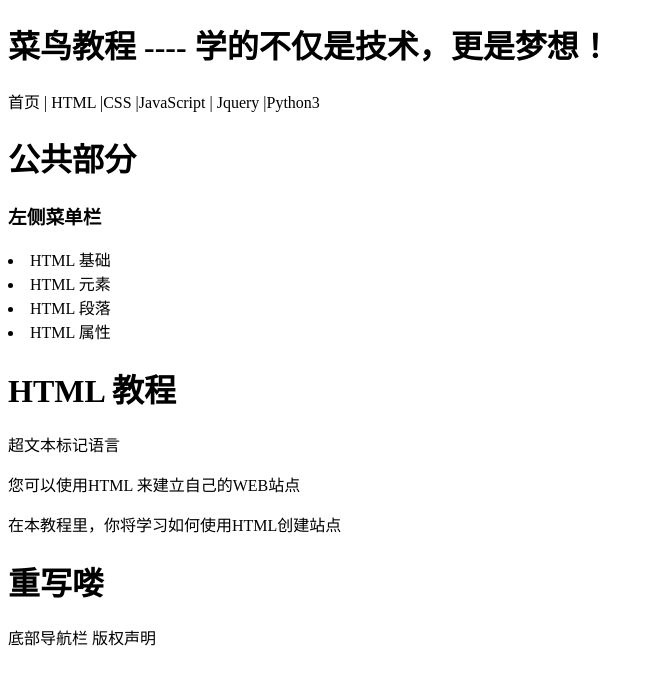
After one commit to 6148694/MyDjango, a Django app: page /chongxie/ in a window 1280 px wide. The commit adds this page. Shown: the top 685 px of the page, without its empty margins (0-653 px from the left). Run offline with Django 3.2, Linux system fonts and the light colour scheme.

Commit message:
提交代码

```diff
--- a/MyDjango/urls.py
+++ b/MyDjango/urls.py
@@ -23,5 +23,8 @@
     url(r'^login/$', views.login,name="login"),
     #path('lianxi/<age>/<name>/',views.lianxi),
     url(r'^lianxi/(?P<age>[1-10]{2})/(?P<name>[a-z]{2}$)',views.lianxi),
-    url(r"^person/$",views.person)
+    url(r"^person/$",views.personalView),
+    url(r"^navigationbar/$",views.navlist),
+    url(r"^block/$", views.block),
+    url(r"^chongxie/$", views.chongxie)
 ]
--- /dev/null
+++ b/cien/templatetags/__init__.py
@@ -0,0 +1,2 @@
+#!/usr/bin/env python
+# coding:utf-8
--- a/cien/tests.py
+++ b/cien/tests.py
@@ -1,3 +1,2 @@
 from django.test import TestCase
-tiaoshi
 # Create your tests here.
--- a/cien/views.py
+++ b/cien/views.py
@@ -25,15 +25,51 @@
         "name":name
     }
     return JsonResponse(information)
-def person(request):
+def personalView(request):
     context = {
-        "name":"王磊",
-        "n_namer":"磊子",
-        "age":30,
-        "fancy":["语文","数学","英语","计算机"],
+        "name":"上海-悠悠",
+        "n_name":"",
+        "age":"20",
+        "fancy":["python","django","pytest","ios"],
         "bolg":{
             "url":"http://www.baidu.com",
             "img":"https://img0.baidu.com/it/u=3101694723,748884042&fm=26&fmt=auto&gp=0.jpg"
         }
     }
-    return render("person.html",context=context)
+    class Myblog():
+        def __init__(self):
+            self.wlname = "王磊"
+            self.age = "20"
+        def guanzhu(self):
+            return 500
+        def fensi(self):
+            return 1000
+    myblog = Myblog()
+    context['myblog'] = myblog
+    return render(request,"person.html",context=context)
+#for 取值
+def navlist(request):
+    name_list = [
+        {
+            "type":"科普读物",
+            "value":["宇宙知识","百科知识","科学世界","生物世界"]
+        },
+        {
+            "type":"计算机/网络",
+            "value":["Java","Python","C语言"]
+        },
+        {
+            "type":"建筑",
+            "value":["标准/规范","室内设计","建筑科学","建筑文化"]
+        }
+    ]
+    context = {"name_list":name_list}
+    # context = {
+    #     "name_list":[]
+    # }
+    return render(request,"navigationbar.html",context=context)
+
+def block(request):
+    return render(request,"block.html")
+def chongxie(request):
+    return render(request,"chongxie.html")
--- /dev/null
+++ b/templates/base.html
@@ -0,0 +1,22 @@
+<!DOCTYPE html>
+<html lang="en">
+<head>
+    <meta charset="UTF-8">
+    <title>Title</title>
+</head>
+<body>
+<div>
+    <h1>菜鸟教程 ---- 学的不仅是技术，更是梦想！</h1>
+    <p>
+        <span> 首页 | HTML |CSS |JavaScript | Jquery |Python3 </span>
+    </p>
+</div>
+
+{% block navlist %}  {% endblock navlist %}
+{% block bodytext %} {% endblock bodytext %}
+{% block advert %}{% endblock advert %}
+<div>
+    <p> 底部导航栏    版权声明</p>
+</div>
+</body>
+</html>
--- /dev/null
+++ b/templates/block.html
@@ -0,0 +1,19 @@
+<!DOCTYPE html>
+<html lang="en">
+<head>
+    <meta charset="UTF-8">
+    <title>Title</title>
+</head>
+<body>
+{% extends "base.html"  %}
+
+
+{% block bodytext %}
+<h1> HTML  教程</h1>
+<p>超文本标记语言</p>
+<p>您可以使用HTML 来建立自己的WEB站点</p>
+<p>在本教程里，你将学习如何使用HTML创建站点</p>
+{% endblock bodytext %}
+
+</body>
+</html>
--- /dev/null
+++ b/templates/chongxie.html
@@ -0,0 +1,24 @@
+<!DOCTYPE html>
+<html lang="en">
+<head>
+    <meta charset="UTF-8">
+    <title>Title</title>
+</head>
+<body>
+{% extends "block.html" %}
+
+{% block navlist %}
+{% include "left.html" %}
+{% endblock navlist%}
+
+{% block bodytext %}
+<h1> HTML  教程</h1>
+<p>超文本标记语言</p>
+<p>您可以使用HTML 来建立自己的WEB站点</p>
+<p>在本教程里，你将学习如何使用HTML创建站点</p>
+<h1>重写喽</h1>
+{% endblock bodytext %}
+
+
+</body>
+</html>
--- /dev/null
+++ b/templates/left.html
@@ -0,0 +1,17 @@
+<!DOCTYPE html>
+<html lang="en">
+<head>
+    <meta charset="UTF-8">
+    <title>Title</title>
+</head>
+<body>
+<h1>公共部分</h1>
+<h3>左侧菜单栏</h3>
+<ui>
+<li>HTML 基础</li>
+<li>HTML 元素</li>
+    <li>HTML 段落</li>
+    <li>HTML 属性</li>
+</ui>
+</body>
+</html>
```
Also changed, not shown: MyDjango/settings.py (+9 -3 lines), cien/templatetags/myfilter.py (added, +8 -0 lines), cien/templatetags/mytag.py (added, +11 -0 lines), templates/information.html (added, +22 -0 lines), templates/navigationbar.html (added, +25 -0 lines), templates/person.html (+25 -3 lines).
